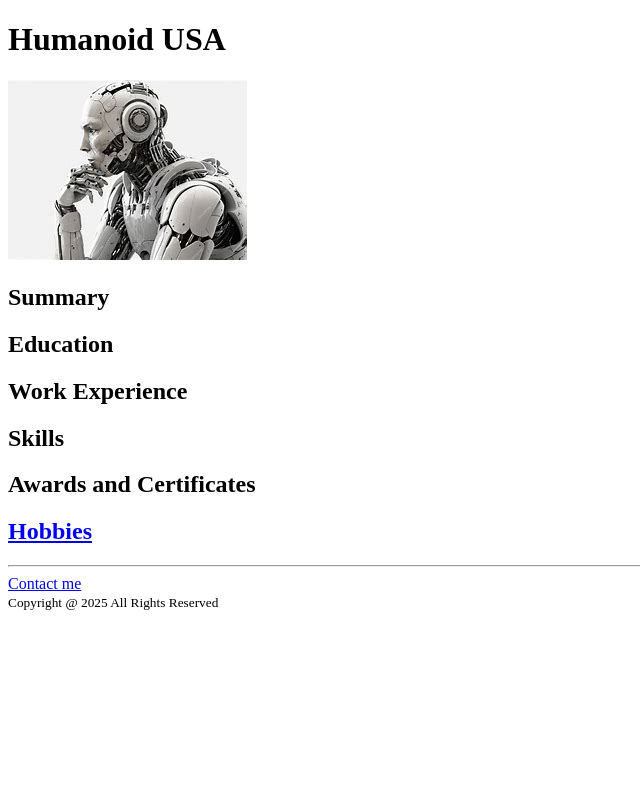
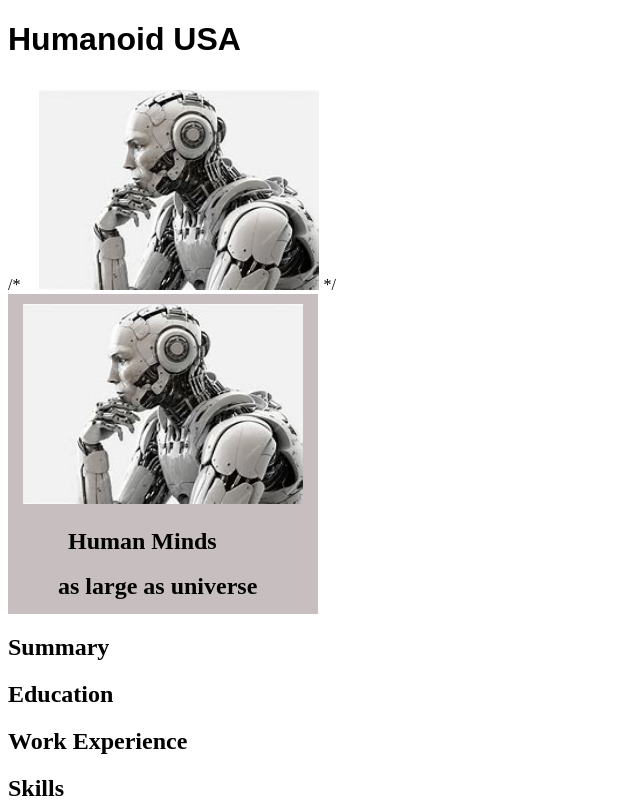
Before and after one commit to huangr199/huangr199.github.io, a plain HTML site: page index.html in a window 1280 px wide. Shown: the top 805 px of the page, without its empty margins (0-640 px from the left). Drawn offline with Linux system fonts and the light colour scheme.

Commit message:
modify image

```diff
--- a/index.html
+++ b/index.html
@@ -4,10 +4,24 @@
     <meta charset="UTF-8">
     <meta name="viewport" content="width=device-width, initial-scale=1.0">
     <title>MyResume</title>
+    <link rel="stylesheet" href="./style.css">
 </head>
 <body>
     <h1>Humanoid USA</h1>
-    <img src="./assets/images/humanoid.jpg" />
+   /* <img src="./assets/images/humanoid.jpg" /> */
+    <div id="outbox">
+
+      <div id="imgbox">
+        <img src="./assets/images/humanoid.jpg" width="280" height="200" />
+      </div>
+
+      <div id="txt1">
+        <p><h2>Human Minds</h2></p>
+      </div>
+      <div id="txt2">
+        <p><h2>as large as universe</h2></p>
+      </div>
+    </div>
     <h2>Summary</h2>
     <h2>Education</h2>
     <h2>Work Experience</h2>
```
